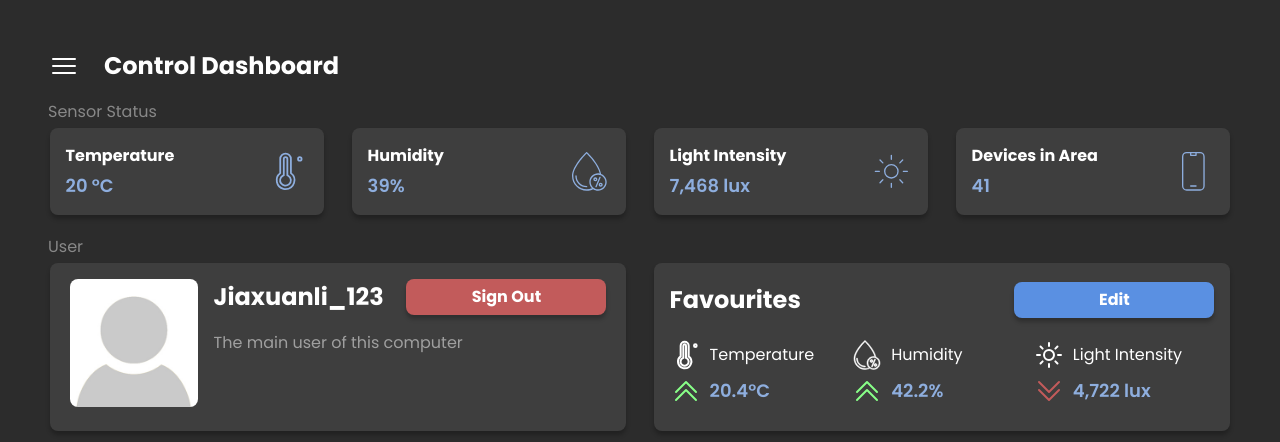
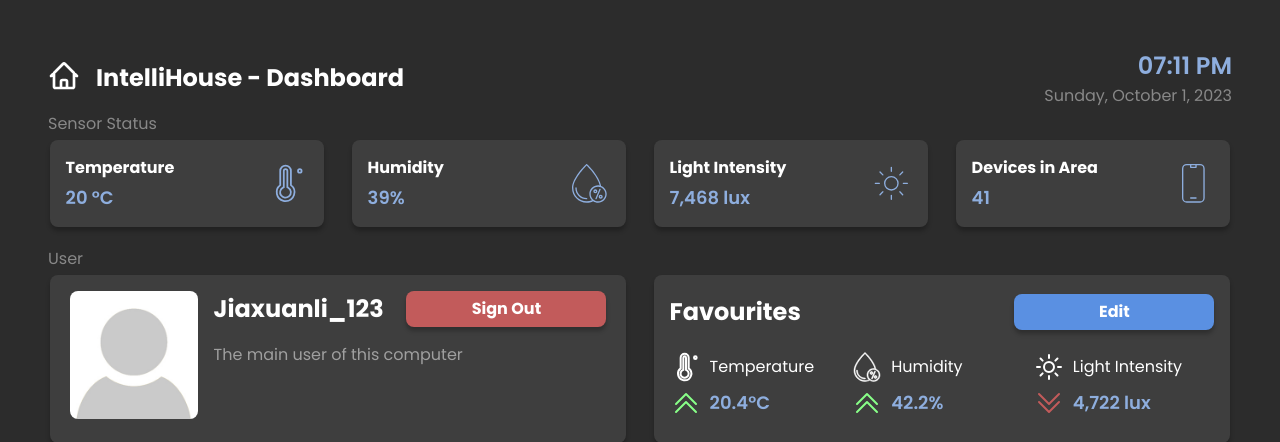
Before and after one commit to Jxl-s/iot-dashboard, a Flask app: page / in a window 1280 px wide. Shown: the top 442 px of the page. Run offline with Flask 3, Linux system fonts and the light colour scheme; some libraries are stand-ins or nearby versions.

Commit message:
remove icon (so ugly), remove sidebar (not used), add time

```diff
--- a/static/scripts/funcs.js
+++ b/static/scripts/funcs.js
@@ -5,3 +5,23 @@
 function roundTwoDecimals(x) {
     return Math.round(x * 100) / 100;
 }
+
+function getTimeString() {
+    return new Date().toLocaleTimeString([], { hour: '2-digit', minute: '2-digit' });
+}
+
+function getDayString() {
+    const options = { weekday: 'long', year: 'numeric', month: 'long', day: 'numeric' };
+    return new Date().toLocaleDateString(undefined, options);
+}
+
+$(document).ready(function () {
+    // Update time loop
+    const updateLabels = () => {
+        $("#time-label").text(getTimeString());
+        $("#day-label").text(getDayString());
+    }
+
+    updateLabels();
+    setInterval(updateLabels, 200);
+});
--- a/static/styles.css
+++ b/static/styles.css
@@ -10,11 +10,6 @@
 
 .hamburg-icon:hover {
     filter: brightness(0.75);
-}
-
-.sidebar {
-    height: 100vh;
-    width: 200px;
 }
 
 .dash-title {
@@ -164,3 +159,7 @@
         transform: rotate(360deg);
     }
 }
+
+#time-label {
+    font-size: 24px;
+}
--- a/templates/index.html
+++ b/templates/index.html
@@ -4,27 +4,32 @@
 <head>
     <meta charset="UTF-8">
     <meta name="viewport" content="width=device-width, initial-scale=1.0">
-    <title>Control Dashboard</title>
+    <title>IntelliHouse - Dashboard</title>
     <link href="https://cdn.jsdelivr.net/npm/bootstrap@5.0.2/dist/css/bootstrap.min.css" rel="stylesheet"
         integrity="sha384-EVSTQN3/azprG1Anm3QDgpJLIm9Nao0Yz1ztcQTwFspd3yD65VohhpuuCOmLASjC" crossorigin="anonymous">
     <link rel="stylesheet" type="text/css" href="../static/styles.css">
-    <link rel="icon" type="image/x-icon" href="../static/favicon.ico">
+    <!-- <link rel="icon" type="image/x-icon" href="../static/favicon.ico"> -->
 </head>
 
 <body class="d-flex">
-    <div class="sidebar d-none transition">
-        hi
-    </div>
     <div class="p-5 w-100">
         <!-- Title -->
-        <div class="d-flex align-items-center mb-3">
-            <svg class="transition hamburg-icon" xmlns="http://www.w3.org/2000/svg" fill="none" viewBox="0 0 24 24"
-                stroke-width="1.5" cursor="pointer" stroke="currentColor"
-                style="width: 32px; height: 32px; margin-right: 24px;">
-                <path stroke-linecap="round" stroke-linejoin="round" d="M3.75 6.75h16.5M3.75 12h16.5m-16.5 5.25h16.5" />
-            </svg>
-            <b class="dash-title">Control Dashboard</b>
+        <div class="d-flex align-items-center justify-content-between mb-1">
+            <div class="d-flex justify-content-center">
+                <svg xmlns="http://www.w3.org/2000/svg" fill="none" viewBox="0 0 24 24" stroke-width="2"
+                    stroke="currentColor" style="width: 32; height: 32px; margin-right: 16px;">
+                    <path stroke-linecap="round" stroke-linejoin="round"
+                        d="M2.25 12l8.954-8.955c.44-.439 1.152-.439 1.591 0L21.75 12M4.5 9.75v10.125c0 .621.504 1.125 1.125 1.125H9.75v-4.875c0-.621.504-1.125 1.125-1.125h2.25c.621 0 1.125.504 1.125 1.125V21h4.125c.621 0 1.125-.504 1.125-1.125V9.75M8.25 21h8.25" />
+                </svg>
+
+                <b class="dash-title">IntelliHouse - Dashboard</b>
+            </div>
+            <div class="d-flex justify-content-center align-items-end flex-column">
+                <div id="time-label" class="lg-card-highlight"></div>
+                <div id="day-label" class="section-title"></div>
+            </div>
         </div>
+        <!-- <hr class="w-100" /> -->
 
         <!-- Sensors section -->
         <div class="section-title">Sensor Status</div>
@@ -122,17 +127,14 @@
                             style="height: 128px;">
                         <div class="flex-grow w-100 px-3">
                             <div class="d-flex justify-content-between mb-3 w-100">
-                                <div class="lg-card-lgtitle" id="user-name">Please scan your ID card</div>
+                                <div class="lg-card-lgtitle" id="user-name"></div>
                                 <button class="transition lg-button lg-button-off text-center login-required"
                                     style="width: 200px; background-color: #C25B5B; padding-top: 4px; padding-bottom: 4px;">
                                     Sign Out
                                 </button>
                             </div>
 
-                            <div class="lg-card-desc" id="user-desc">
-                                You are not logged in. Please log in to access a large range of features,
-                                such as managing your favourite configuration.
-                            </div>
+                            <div class="lg-card-desc" id="user-desc"></div>
                         </div>
                     </div>
 
```
Also changed, not shown: static/favicon.ico (deleted).
